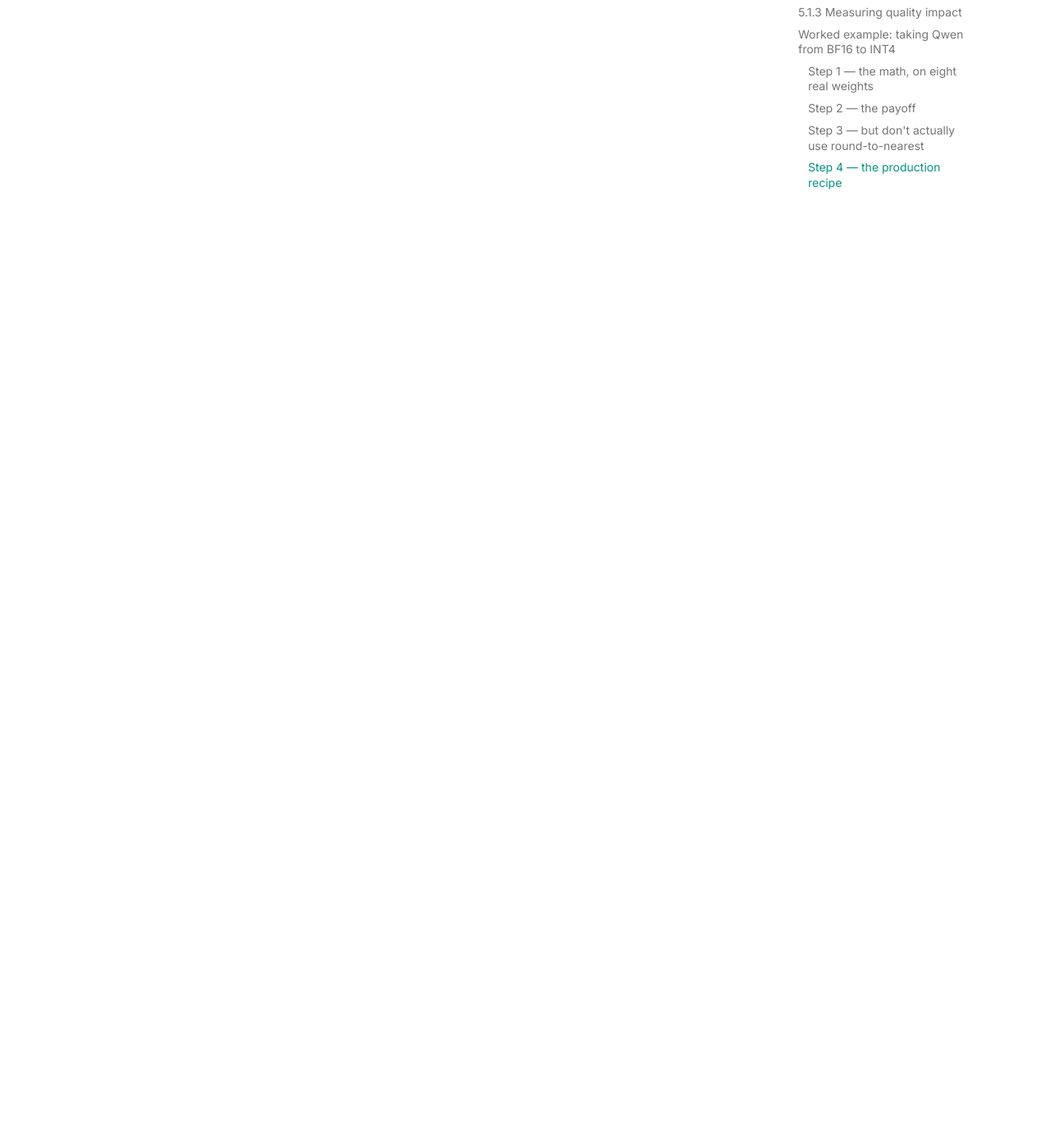
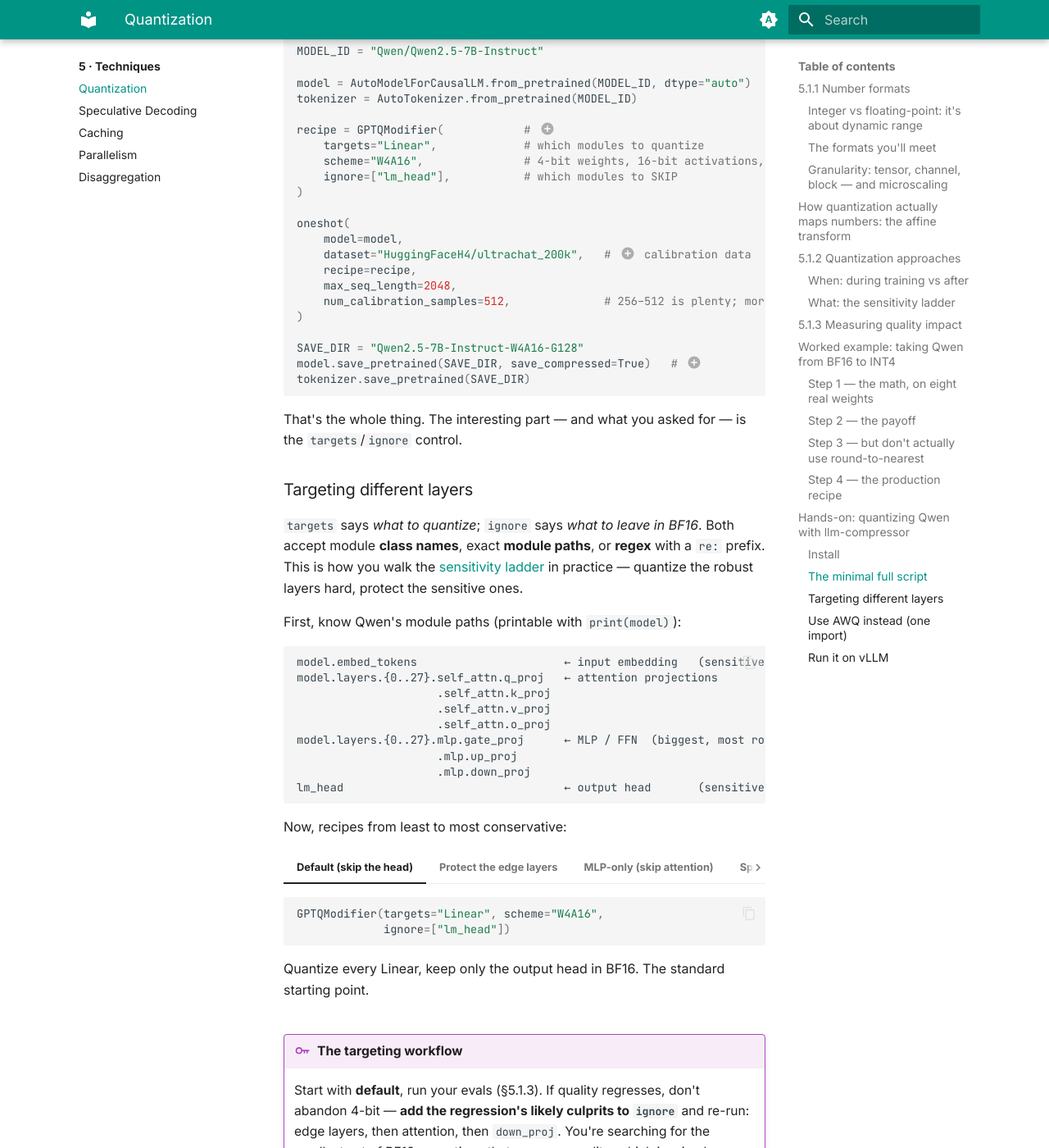
Before and after one commit to maxkimambo/inference-engineering-deep-dive, an MkDocs documentation site: the page built from docs/chapters/techniques/quantization.md, in a window 1280 px wide and 1400 px high, scrolled down 11155 px. Shown: the whole window at 82% size. Built offline with MkDocs 1.6.1 and Material for MkDocs 9.7.7, drawn with Linux system fonts in a browser that asks for light colours; some of the changed text lies outside the part shown.

Commit message:
Ch5/quantization: hands-on llm-compressor tutorial with layer targeting
Runnable GPTQ W4A16 script (verified against current llm-compressor API):
install, minimal oneshot script, save_compressed, vLLM serve. Layer-targeting
as tabbed recipes (default / protect edge layers / MLP-only / spare down_proj)
using targets+ignore regex on Qwen module paths; targeting-workflow + AWQ swap
+ sequential_targets memory tip. Cites llm-compressor docs.

````diff
--- a/docs/chapters/techniques/quantization.md
+++ b/docs/chapters/techniques/quantization.md
@@ -351,6 +351,157 @@ Putting the whole chapter's machinery into an actual workflow:
     back** — a higher-granularity FP4, fewer quantized layers, or 8-bit. You get a ~4× smaller, faster
     model, and the entire job is managing the quality you trade for it.
 
+## Hands-on: quantizing Qwen with `llm-compressor`
+
+Here is the recipe above as runnable code. We use **`llm-compressor`** — the vLLM-native quantization
+library — because its output loads straight into vLLM/SGLang and its layer-targeting is exactly the
+control you want.[^llmc]
+
+!!! warning "This runs on a GPU box, not your laptop"
+    Quantizing 7B needs a CUDA GPU (~24 GB) and downloads the BF16 weights (~15 GB) first. The code is
+    correct against the current `llm-compressor` API; run it where there's a GPU.
+
+### Install
+
+```bash
+pip install llmcompressor   # pulls in transformers, datasets, compressed-tensors
+```
+
+### The minimal full script
+
+```python
+from transformers import AutoModelForCausalLM, AutoTokenizer
+from llmcompressor import oneshot
+from llmcompressor.modifiers.gptq import GPTQModifier
+
+MODEL_ID = "Qwen/Qwen2.5-7B-Instruct"
+
+model = AutoModelForCausalLM.from_pretrained(MODEL_ID, dtype="auto")   # (1)
+tokenizer = AutoTokenizer.from_pretrained(MODEL_ID)
+
+recipe = GPTQModifier(            # (2)
+    targets="Linear",             # which modules to quantize
+    scheme="W4A16",               # 4-bit weights, 16-bit activations, group_size 128
+    ignore=["lm_head"],           # which modules to SKIP
+)
+
+oneshot(
+    model=model,
+    dataset="HuggingFaceH4/ultrachat_200k",   # (3) calibration data
+    recipe=recipe,
+    max_seq_length=2048,
+    num_calibration_samples=512,              # 256–512 is plenty; more = slower
+)
+
+SAVE_DIR = "Qwen2.5-7B-Instruct-W4A16-G128"
+model.save_pretrained(SAVE_DIR, save_compressed=True)   # (4)
+tokenizer.save_pretrained(SAVE_DIR)
+```
+
+1. `dtype="auto"` loads the model in its native BF16.
+2. `GPTQModifier` is the smart PTQ from Step 3 — not round-to-nearest. Swap one import to use AWQ
+   instead (below).
+3. Calibration: a few hundred samples so GPTQ measures real value ranges. **Use domain-matched data**
+   — for a code model, calibrate on code, not chat.
+4. `save_compressed=True` writes the packed 4-bit checkpoint; vLLM reads it directly.
+
+That's the whole thing. The interesting part — and what you asked for — is the `targets`/`ignore`
+control.
+
+### Targeting different layers
+
+`targets` says *what to quantize*; `ignore` says *what to leave in BF16*. Both accept module **class
+names**, exact **module paths**, or **regex** with a `re:` prefix. This is how you walk the [sensitivity
+ladder](#what-the-sensitivity-ladder) in practice — quantize the robust layers hard, protect the
+sensitive ones.
+
+First, know Qwen's module paths (printable with `print(model)`):
+
+```
+model.embed_tokens                      ← input embedding   (sensitive)
+model.layers.{0..27}.self_attn.q_proj   ← attention projections
+                     .self_attn.k_proj
+                     .self_attn.v_proj
+                     .self_attn.o_proj
+model.layers.{0..27}.mlp.gate_proj      ← MLP / FFN  (biggest, most robust)
+                     .mlp.up_proj
+                     .mlp.down_proj
+lm_head                                 ← output head       (sensitive)
+```
+
+Now, recipes from least to most conservative:
+
+=== "Default (skip the head)"
+
+    ```python
+    GPTQModifier(targets="Linear", scheme="W4A16",
+                 ignore=["lm_head"])
+    ```
+    Quantize every Linear, keep only the output head in BF16. The standard starting point.
+
+=== "Protect the edge layers"
+
+    ```python
+    GPTQModifier(targets="Linear", scheme="W4A16",
+                 ignore=["lm_head",
+                         "re:model\\.layers\\.(0|1|26|27)\\..*"])  # first 2 + last 2
+    ```
+    Early and late layers are more sensitive (page §5.1.2). Leave the first two and last two
+    transformer blocks in BF16, quantize the middle 24. Costs a little memory, recovers quality.
+
+=== "MLP-only (skip attention)"
+
+    ```python
+    GPTQModifier(targets="Linear", scheme="W4A16",
+                 ignore=["lm_head", "re:.*self_attn.*"])  # only MLP Linears quantized
+    ```
+    Attention is the most sensitive component. Quantize just the big, robust MLP projections and leave
+    all attention projections in BF16 — most of the size win, least of the risk.
+
+=== "Spare a known-sensitive projection"
+
+    ```python
+    GPTQModifier(targets="Linear", scheme="W4A16",
+                 ignore=["lm_head", "re:.*down_proj"])  # down_proj often sensitive
+    ```
+    The MLP `down_proj` frequently carries outliers and degrades worst under 4-bit. Skip just that one
+    projection across all layers.
+
+!!! key "The targeting workflow"
+    Start with **default**, run your evals (§5.1.3). If quality regresses, don't abandon 4-bit — **add
+    the regression's likely culprits to `ignore`** and re-run: edge layers, then attention, then
+    `down_proj`. You're searching for the smallest set of BF16 exceptions that recovers quality, which
+    is mixed-precision quantization done by hand. Each module you move to `ignore` costs a little memory
+    and buys a little quality.
+
+!!! info "Memory tip for big models"
+    Add `sequential_targets=["Qwen2DecoderLayer"]` to the modifier to quantize **one decoder layer at a
+    time**, keeping only that layer's activations in memory. Essential when the model barely fits —
+    it's how the same recipe scales from 7B to 70B+.
+
+### Use AWQ instead (one import)
+
+AWQ often edges out GPTQ at 4-bit (it protects salient channels — Step 3). Same call, different
+modifier:
+
+```python
+from llmcompressor.modifiers.awq import AWQModifier
+
+recipe = AWQModifier(targets="Linear", scheme="W4A16", ignore=["lm_head"])
+# ...identical oneshot(...) and save_pretrained(...)
+```
+
+### Run it on vLLM
+
+The compressed checkpoint needs no special flags — vLLM detects the quantization from the saved config:
+
+```bash
+vllm serve ./Qwen2.5-7B-Instruct-W4A16-G128
+```
+
+Then evaluate (§5.1.3): compare perplexity and your custom eval against the original `Qwen2.5-7B-Instruct`.
+If it passes, you've got a ~4× smaller model serving on a quarter of the VRAM.
+
 ---
 
 Quantization makes every *other* technique cheaper — fewer bytes to cache, transfer, and parallelize.
````
